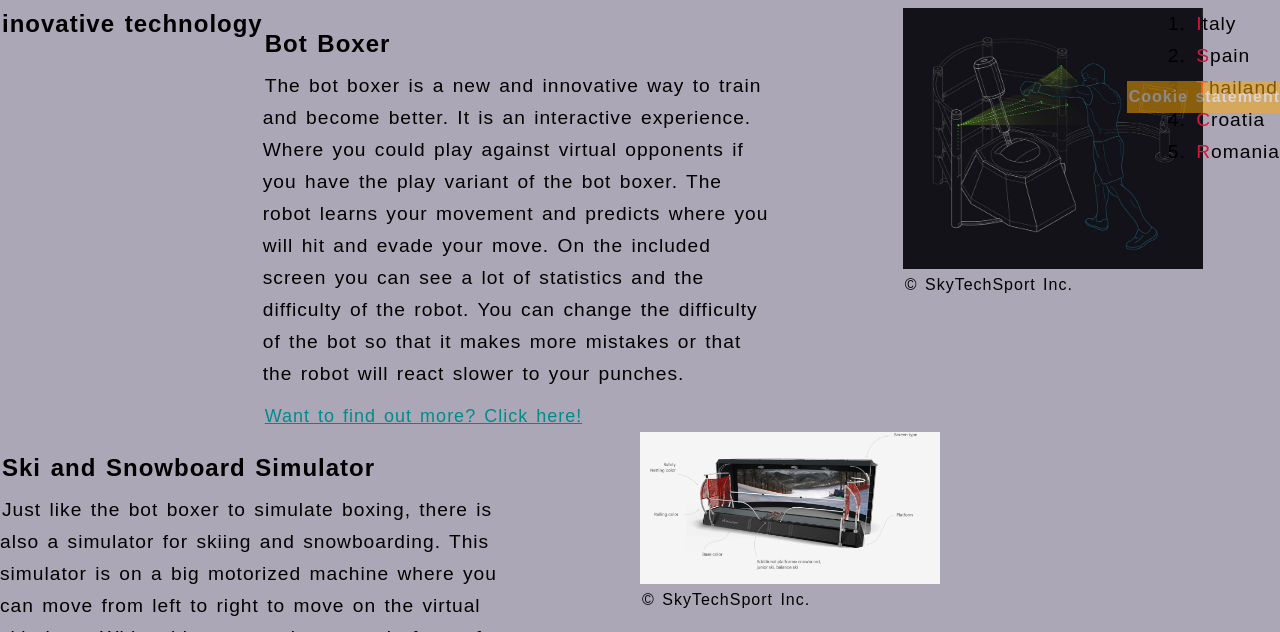
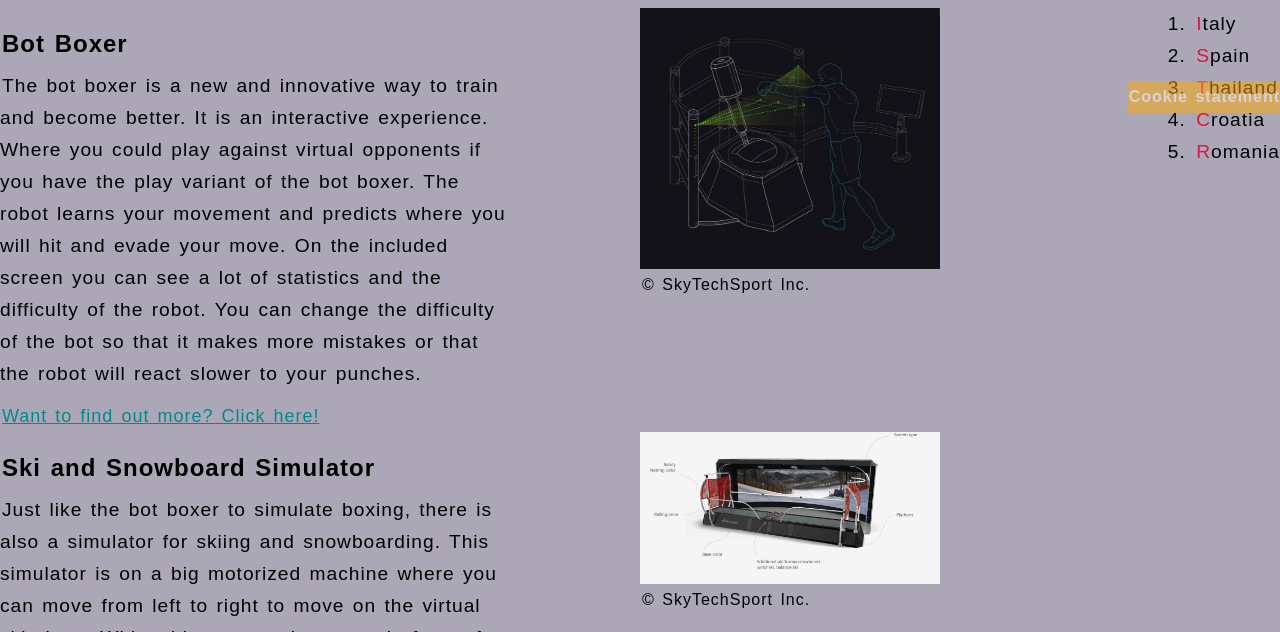
Before and after one commit to JorisFort/jorisfort.github.io, a plain HTML site: page index.html in a window 1280 px wide. Shown: the part 687-1319 px from the top of the page. Drawn offline with Linux system fonts and the light colour scheme; a web font is replaced by a local one.

Commit message:
Forgot to remove

```diff
--- a/index.html
+++ b/index.html
@@ -61,7 +61,6 @@
     </video>
 
     <section id="articles">
-      <h2>inovative technology</h2>
       <article class="article">
         <header><h2>Bot Boxer</h2></header>
         <p>
```
